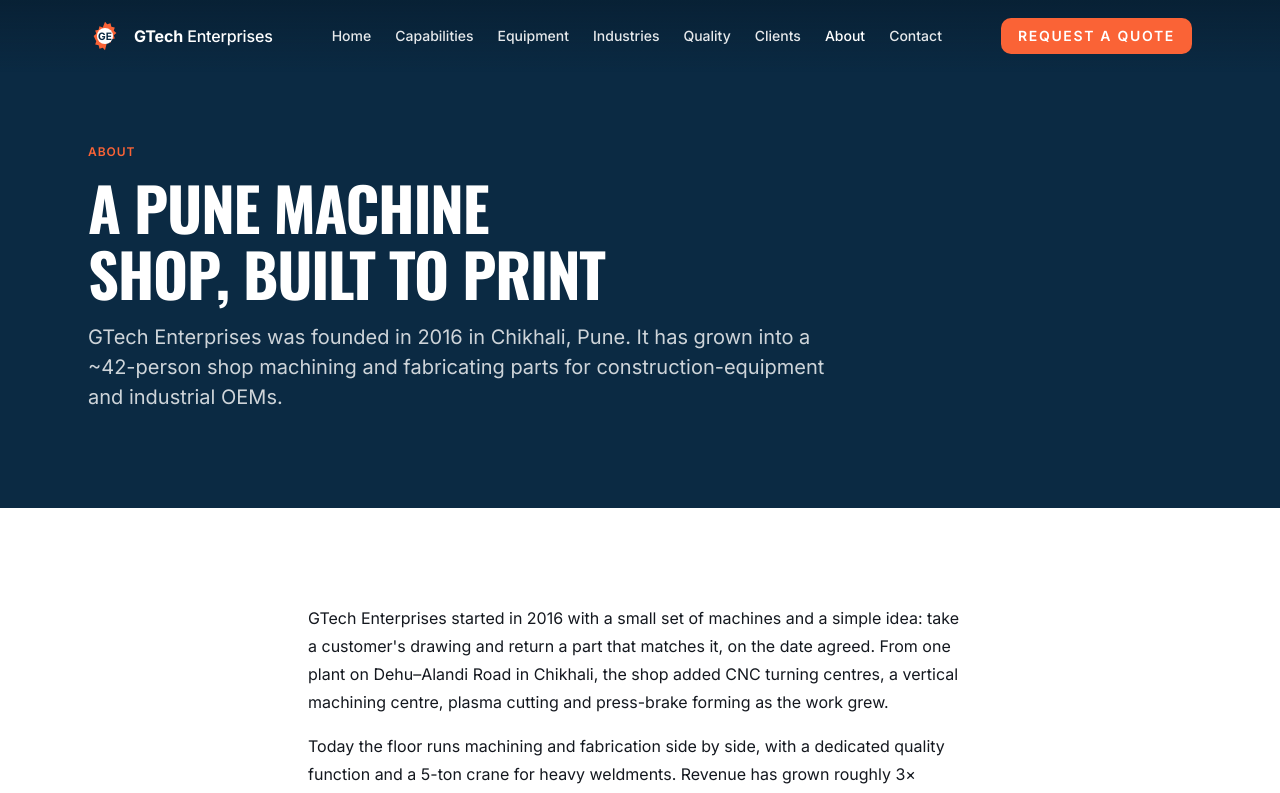
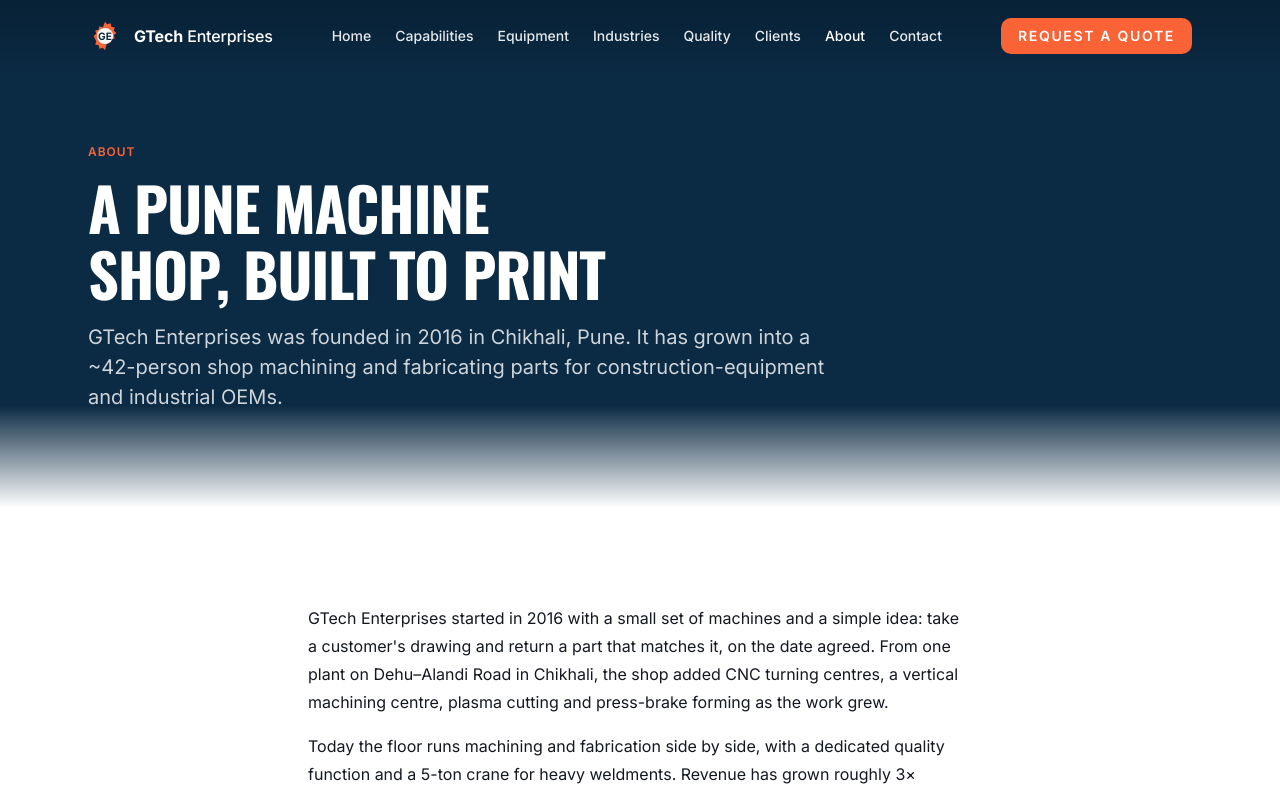
Before and after one commit to pragyan-tech/G_Tech, a React (Vite) app: page /about in a window 1280 px wide. Shown: the top 793 px of the page. Built offline with nearby package versions, Linux system fonts and the light colour scheme.

Commit message:
add hero fade transition, edit button variants with fill animation

```diff
--- a/src/components/CapabilitiesTeaser.jsx
+++ b/src/components/CapabilitiesTeaser.jsx
@@ -37,7 +37,7 @@
         </RevealGroup>
 
         <Reveal className="cap__more">
-          <Button as={Link} to="/capabilities" variant="outline">
+          <Button as={Link} to="/capabilities" variant="primary">
             See all capabilities <ArrowRight />
           </Button>
         </Reveal>
--- a/src/components/Hero.css
+++ b/src/components/Hero.css
@@ -37,7 +37,35 @@
     linear-gradient(90deg, rgba(6, 27, 44, 0.85) 0%, rgba(6, 27, 44, 0.35) 70%);
 }
 
+/* Soft dissolve into the next section (Who We Are, paper bg) instead of a
+   hard cut — trinityrail.com-style haze. Sits above the bg/scrim but below
+   the text content, which needs an explicit z-index since it's a flex item
+   and would otherwise paint in DOM order among the other z-index:auto layers. */
+.hero__fade {
+  position: absolute;
+  left: 0;
+  right: 0;
+  bottom: 0;
+  height: 160px;
+  z-index: 0;
+  background: linear-gradient(
+    180deg,
+    rgba(246, 247, 249, 0) 0%,
+    rgba(246, 247, 249, 0) 60%,
+    var(--color-paper) 100%
+  );
+  pointer-events: none;
+}
+
+@media (min-width: 768px) {
+  .hero__fade {
+    height: 256px;
+  }
+}
+
 .hero__inner {
+  position: relative;
+  z-index: 1;
   width: 100%;
 }
 
--- a/src/components/Hero.jsx
+++ b/src/components/Hero.jsx
@@ -104,6 +104,7 @@
         fetchPriority="high"
       />
       <div className="hero__scrim" aria-hidden="true" />
+      <div className="hero__fade" aria-hidden="true" />
 
       <div className="container hero__inner">
         <motion.div
--- a/src/components/PageHero.css
+++ b/src/components/PageHero.css
@@ -1,4 +1,6 @@
 .page-hero {
+  position: relative;
+  isolation: isolate;
   background: var(--color-navy);
   color: var(--color-navy-ink);
   padding-block: calc(var(--header-h) + var(--space-7)) var(--space-8);
@@ -7,6 +9,36 @@
 @media (min-width: 768px) {
   .page-hero {
     padding-block: calc(var(--header-h) + var(--space-8)) var(--space-9);
+  }
+}
+
+.page-hero > .container {
+  position: relative;
+  z-index: 1;
+}
+
+/* Soft dissolve into the interior page's next section. Every page's section
+   right after PageHero is a plain, unmodified .section (white), not paper —
+   fading to --color-paper here would leave a visible seam against that. */
+.page-hero__fade {
+  position: absolute;
+  left: 0;
+  right: 0;
+  bottom: 0;
+  height: 160px;
+  z-index: 0;
+  background: linear-gradient(
+    180deg,
+    rgba(255, 255, 255, 0) 0%,
+    rgba(255, 255, 255, 0) 60%,
+    var(--color-white) 100%
+  );
+  pointer-events: none;
+}
+
+@media (min-width: 768px) {
+  .page-hero__fade {
+    height: 256px;
   }
 }
 
--- a/src/components/PageHero.jsx
+++ b/src/components/PageHero.jsx
@@ -17,6 +17,7 @@
 export default function PageHero({ eyebrow, title, subline, back }) {
   return (
     <section className="page-hero">
+      <div className="page-hero__fade" aria-hidden="true" />
       <div className="container">
         <Reveal>
           {back && (
--- a/src/components/QualityBand.css
+++ b/src/components/QualityBand.css
@@ -19,24 +19,10 @@
   max-width: 60ch;
 }
 
+/* Now a Button (see QualityBand.jsx) — only the section-specific spacing
+   lives here, the rest comes from .btn/.btn--secondary. */
 .quality__link {
-  display: inline-flex;
-  align-items: center;
-  gap: var(--space-2);
   margin-top: var(--space-5);
-  font-family: var(--font-body);
-  font-size: var(--text-body-sm);
-  font-weight: var(--weight-semibold);
-  color: var(--color-white);
-  transition: gap var(--transition), color var(--transition);
-}
-.quality__link svg {
-  width: 16px;
-  height: 16px;
-}
-.quality__link:hover {
-  color: var(--color-orange);
-  gap: var(--space-3);
 }
 
 .quality__checks {
--- a/src/components/QualityBand.jsx
+++ b/src/components/QualityBand.jsx
@@ -1,5 +1,6 @@
 import { Link } from "react-router-dom";
 import Reveal, { RevealGroup, RevealItem } from "./ui/Reveal.jsx";
+import Button from "./ui/Button.jsx";
 import { ArrowRight } from "./Icons.jsx";
 import "./QualityBand.css";
 
@@ -31,9 +32,9 @@
             customer drawing before they move to the next operation, and again
             before dispatch.
           </p>
-          <Link className="quality__link" to="/quality">
+          <Button as={Link} to="/quality" variant="secondary" className="quality__link">
             Our quality approach <ArrowRight />
-          </Link>
+          </Button>
         </Reveal>
 
         <RevealGroup className="quality__checks" as="ul" step={0.07}>
```
